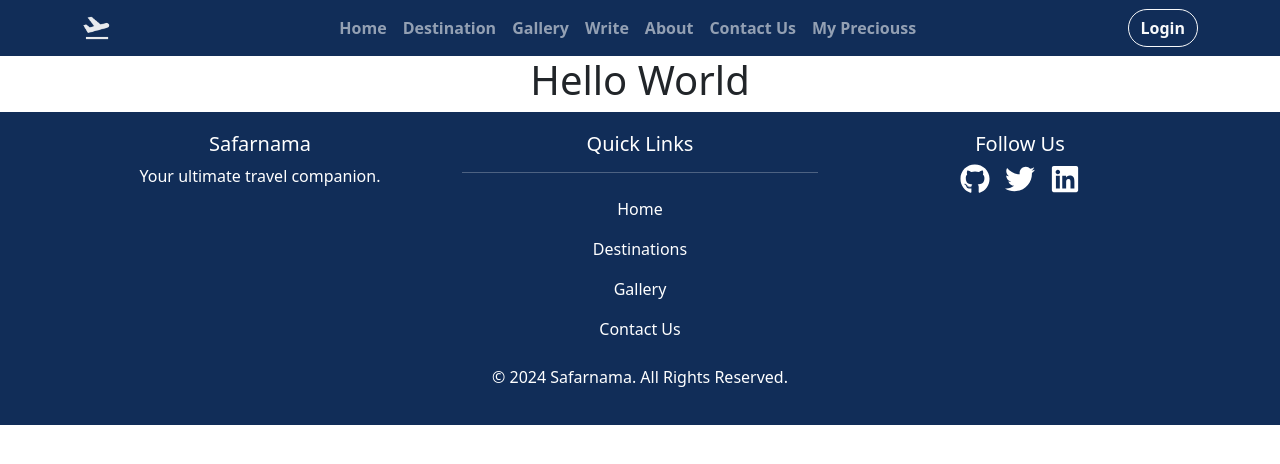
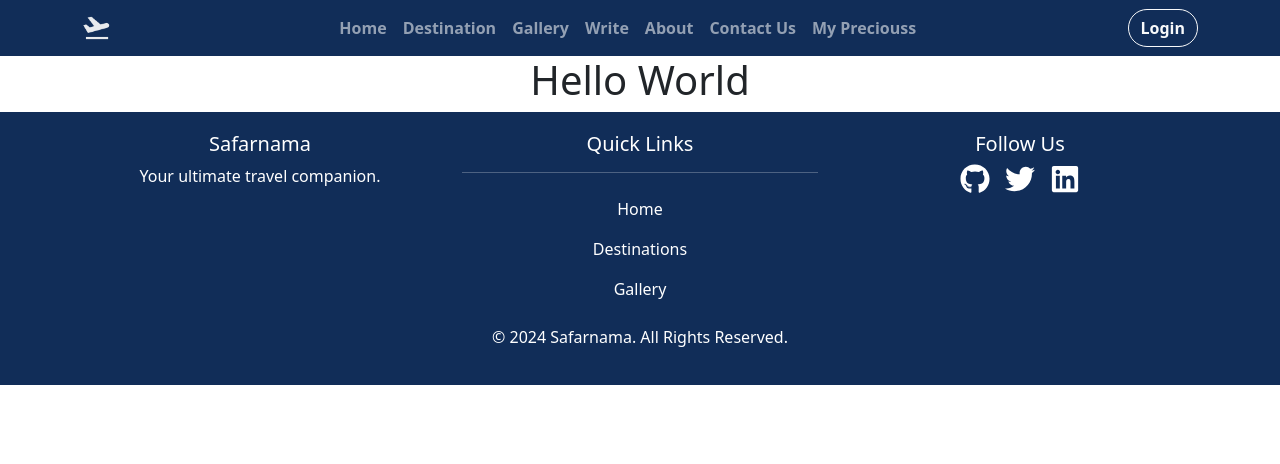
Before and after one commit to Suryakant01/Safarnama, a React (Create React App) app: page /hello-world in a window 1280 px wide. Shown: the top 464 px of the page. Built offline with nearby package versions, Linux system fonts and the light colour scheme; no server answers.

Commit message:
removed contact-us navlink

```diff
--- a/src/components/Footer.components.jsx
+++ b/src/components/Footer.components.jsx
@@ -20,7 +20,7 @@ const Footer = () => {
                             <Nav.Link href="/" style={{ color: 'white' }}>Home</Nav.Link>
                             <Nav.Link href="/destination" style={{ color: 'white' }}>Destinations</Nav.Link>
                             <Nav.Link href="/gallery" style={{ color: 'white' }}>Gallery</Nav.Link>
-                            <Nav.Link href="/contact" style={{ color: 'white' }}>Contact Us</Nav.Link>
+                            {/* <Nav.Link href="/contact" style={{ color: 'white' }}>Contact Us</Nav.Link> */}
                         </Nav>
                     </Col>
                     <Col md={4}>
```
